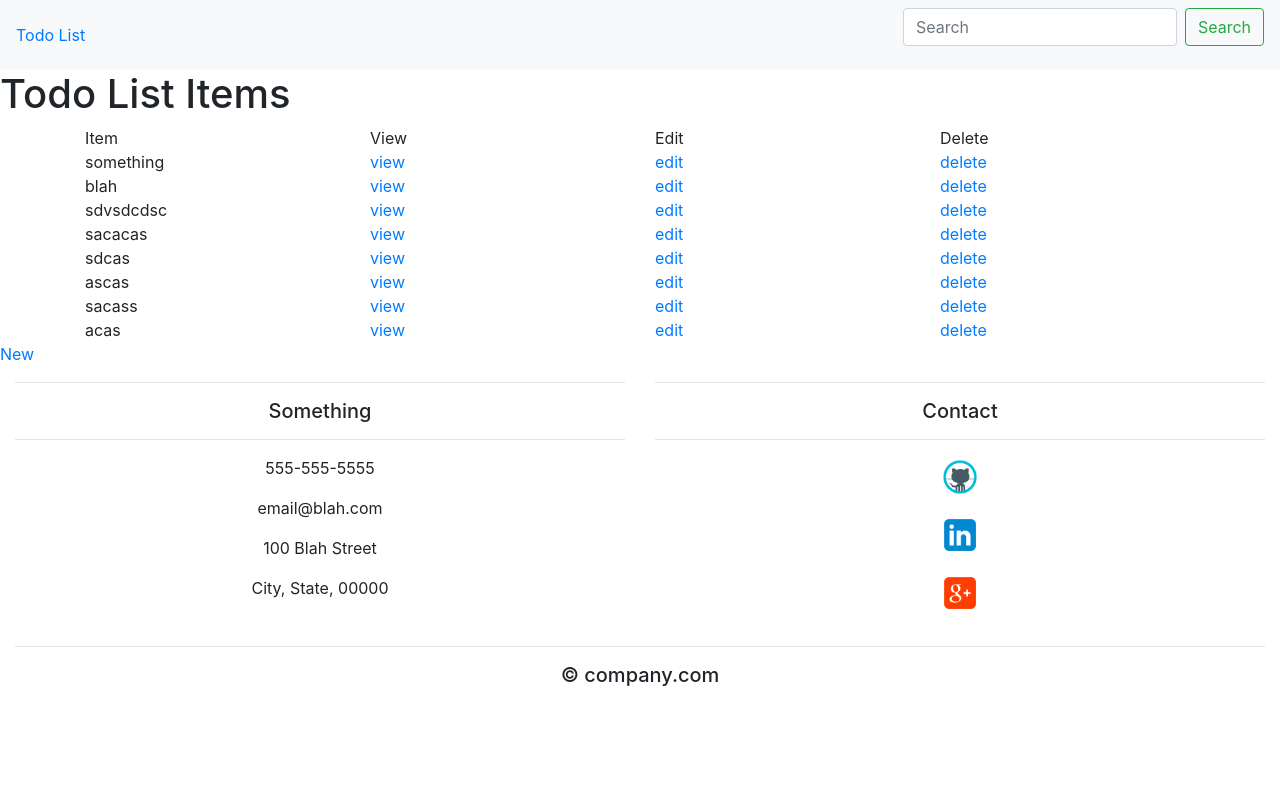
After one commit to tatewilson4/python_todo_list, a Django app: page /todos/list in a window 1280 px wide. The commit adds this page. Run offline with Django 3.2, Linux system fonts and the light colour scheme; data comes from the database, SQL or seed files in the repository; both versions use the stored data as it was after the commit; some libraries are stand-ins or nearby versions.

Commit message:
added a navbar, link to home, base.html that extends to the other html pages, and a footer

```diff
--- /dev/null
+++ b/mysite/static/css/style.css
@@ -0,0 +1,4 @@
+.icon_img {
+    height: 42px;
+    width: 42px;
+}
--- /dev/null
+++ b/mysite/todos/templates/todos/base.html
@@ -0,0 +1,51 @@
+
+{% load static %}
+<html lang="en" dir="ltr">
+<head>
+    <meta charset="utf-8">
+    <link rel="stylesheet" href="https://stackpath.bootstrapcdn.com/bootstrap/4.4.1/css/bootstrap.min.css" integrity="sha384-Vkoo8x4CGsO3+Hhxv8T/Q5PaXtkKtu6ug5TOeNV6gBiFeWPGFN9MuhOf23Q9Ifjh" crossorigin="anonymous">
+    <link rel="stylesheet" href="{% static "css/style.css" %}">
+    <title></title>
+</head>
+<body>
+    <nav class="navbar navbar-light bg-light">
+        <a href="{% url "todo_list" %}">Todo List</a>
+        <form class="form-inline">
+            <input class="form-control mr-sm-2" type="search" placeholder="Search" aria-label="Search">
+            <button class="btn btn-outline-success my-2 my-sm-0" type="submit">Search</button>
+        </form>
+    </nav>
+
+    {% block content %}
+
+    {% endblock content %}
+
+    <footer>
+        <div class="container-fluid padding">
+            <div class="row text-center">
+                <div class="col">
+                    <hr class="light">
+                    <h5>Something</h5>
+                    <hr class="light">
+                    <p>555-555-5555</p>
+                    <p>email@blah.com</p>
+                    <p>100 Blah Street</p>
+                    <p>City, State, 00000</p>
+                </div>
+                <div class="col">
+                    <hr class="light">
+                    <h5>Contact</h5>
+                    <hr class="light">
+                    <p><a href="#"><img src="../../../static/img/Github.png" class="icon_img"></a></p>
+                    <p><a href="#"><img src="../../../static/img/Linkedin.png" class="icon_img"></a></p>
+                    <p><a href="#"><img src="../../../static/img/Google plus.png" class="icon_img"></a></p>
+                </div>
+                <div class="col-12">
+                    <hr class="light-100">
+                    <h5>&copy; company.com</h5>
+                </div>
+            </div>
+        </div>
+    </footer>
+</body>
+</html>
--- a/mysite/todos/templates/todos/todo_confirm_delete.html
+++ b/mysite/todos/templates/todos/todo_confirm_delete.html
@@ -1,5 +1,8 @@
+{% extends 'todos/base.html' %}
+{% block content %}
 <h1>Todo Delete</h1>
 <form method="post">{% csrf_token %}
     Are you sure you want to delete "{{ object }}" ?
     <input type="submit" value="Submit" />
 </form>
+{% endblock content %}
--- a/mysite/todos/templates/todos/todo_detail.html
+++ b/mysite/todos/templates/todos/todo_detail.html
@@ -1,2 +1,5 @@
+{% extends 'todos/base.html' %}
+{% block content %}
 <h1>Todo Item Details</h1>
 <h2>Name: {{object.item}}</h2>
+{% endblock content %}
--- a/mysite/todos/templates/todos/todo_form.html
+++ b/mysite/todos/templates/todos/todo_form.html
@@ -1,5 +1,9 @@
+{% extends 'todos/base.html' %}
+{% block content %}
+
 <h1>Todo Item Edit</h1>
 <form method="post">{% csrf_token %}
     {{ form.as_p }}
     <input type="submit" value="Submit" />
 </form>
+{% endblock content %}
--- a/mysite/todos/templates/todos/todo_list.html
+++ b/mysite/todos/templates/todos/todo_list.html
@@ -1,24 +1,27 @@
+{% extends 'todos/base.html' %}
+
+{% block content %}
 <h1>Todo List Items</h1>
+<div class="container">
+  <div class="row">
+    <div class="col">Item</div>
+    <div class="col">View</div>
+    <div class="col">Edit</div>
+    <div class="col">Delete</div>
+  </div>
+</div>
 
-<table border="1">
-<thead>
-    <tr>
-    <th>Item</th>
-    <th>View</th>
-    <th>Edit</th>
-    <th>Delete</th>
-    </tr>
-</thead>
-<tbody>
     {% for todo in object_list %}
-    <tr>
-    <td>{{ todo.item }}</td>
-    <td><a href="{% url "todo_view" todo.id %}">view</a></td>
-    <td><a href="{% url "todo_edit" todo.id %}">edit</a></td>
-    <td><a href="{% url "todo_delete" todo.id %}">delete</a></td>
-    </tr>
+
+    <div class="container">
+      <div class="row">
+        <div class="col">{{ todo.item }}</div>
+        <div class="col"><a href="{% url "todo_view" todo.id %}">view</a></div>
+        <div class="col"><a href="{% url "todo_edit" todo.id %}">edit</a></div>
+        <div class="col"><a href="{% url "todo_delete" todo.id %}">delete</a></div>
+      </div>
+    </div>
     {% endfor %}
-</tbody>
-</table>
 
 <a href="{% url "todo_new" %}">New</a>
+{% endblock content %}
--- a/mysite/todos/urls.py
+++ b/mysite/todos/urls.py
@@ -4,7 +4,8 @@ from . import views
 
 
 urlpatterns = [
-    path('', views.todo_list, name='todo_list'),
+    path('', views.home, name='home'),
+    path('list', views.todo_list, name='todo_list'),
     path('view/<int:pk>', views.todo_view, name='todo_view'),
     path('new', views.todo_create, name='todo_new'),
     path('edit/<int:pk>', views.todo_update, name='todo_edit'),
--- a/mysite/todos/views.py
+++ b/mysite/todos/views.py
@@ -7,6 +7,9 @@ class TodoForm(ModelForm):
     class Meta:
         model = Todo
         fields = ['item']
+
+def home(request):
+    return render(request, 'todos/base.html')
 
 def todo_list(request, template_name="todos/todo_list.html"):
     todo = Todo.objects.all()
```
Also changed, not shown: mysite/db.sqlite3, mysite/static/img/Github.png (added), mysite/static/img/Google Plus.png (added), mysite/static/img/Linkedin.png (added), 2 other files.
